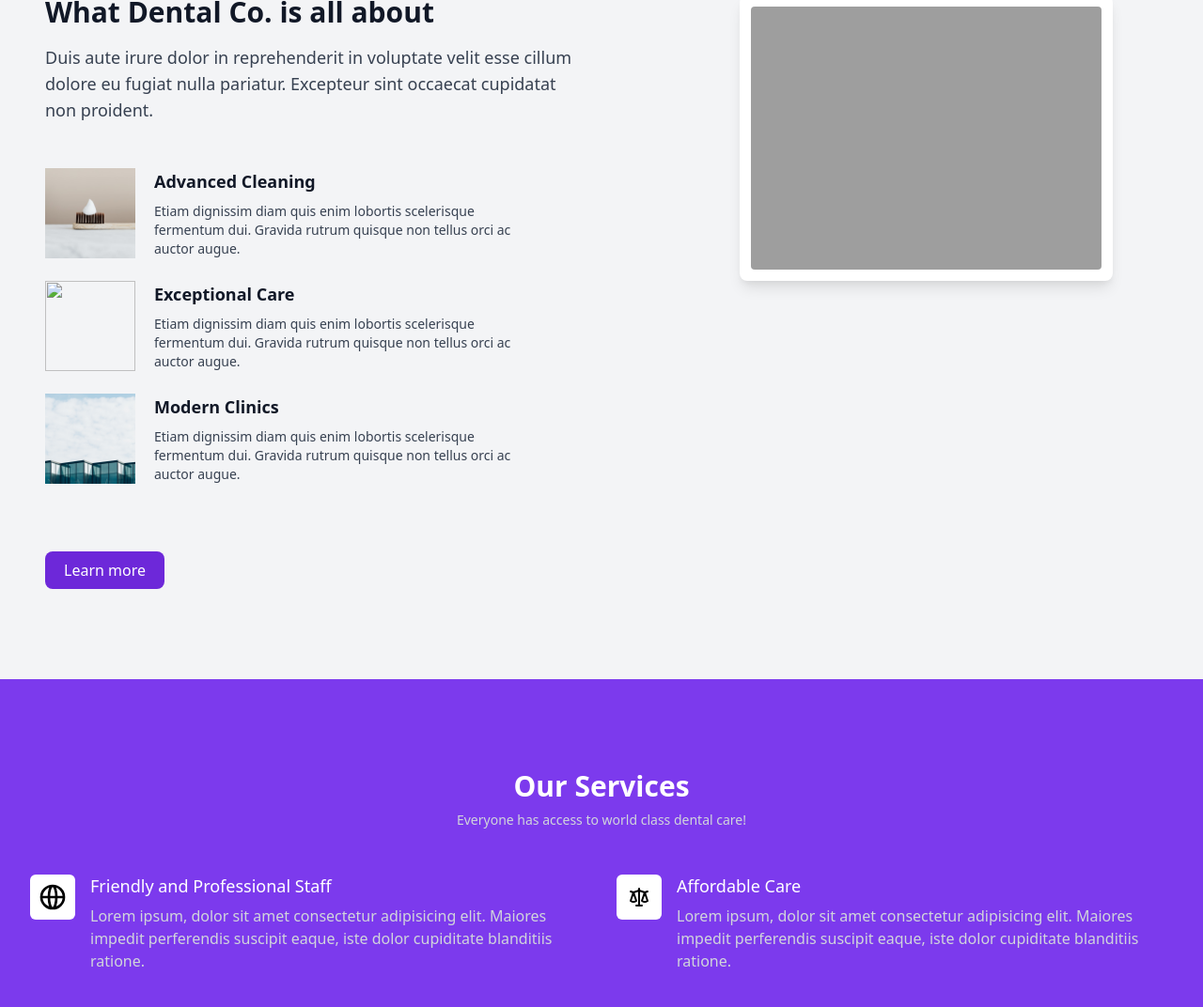
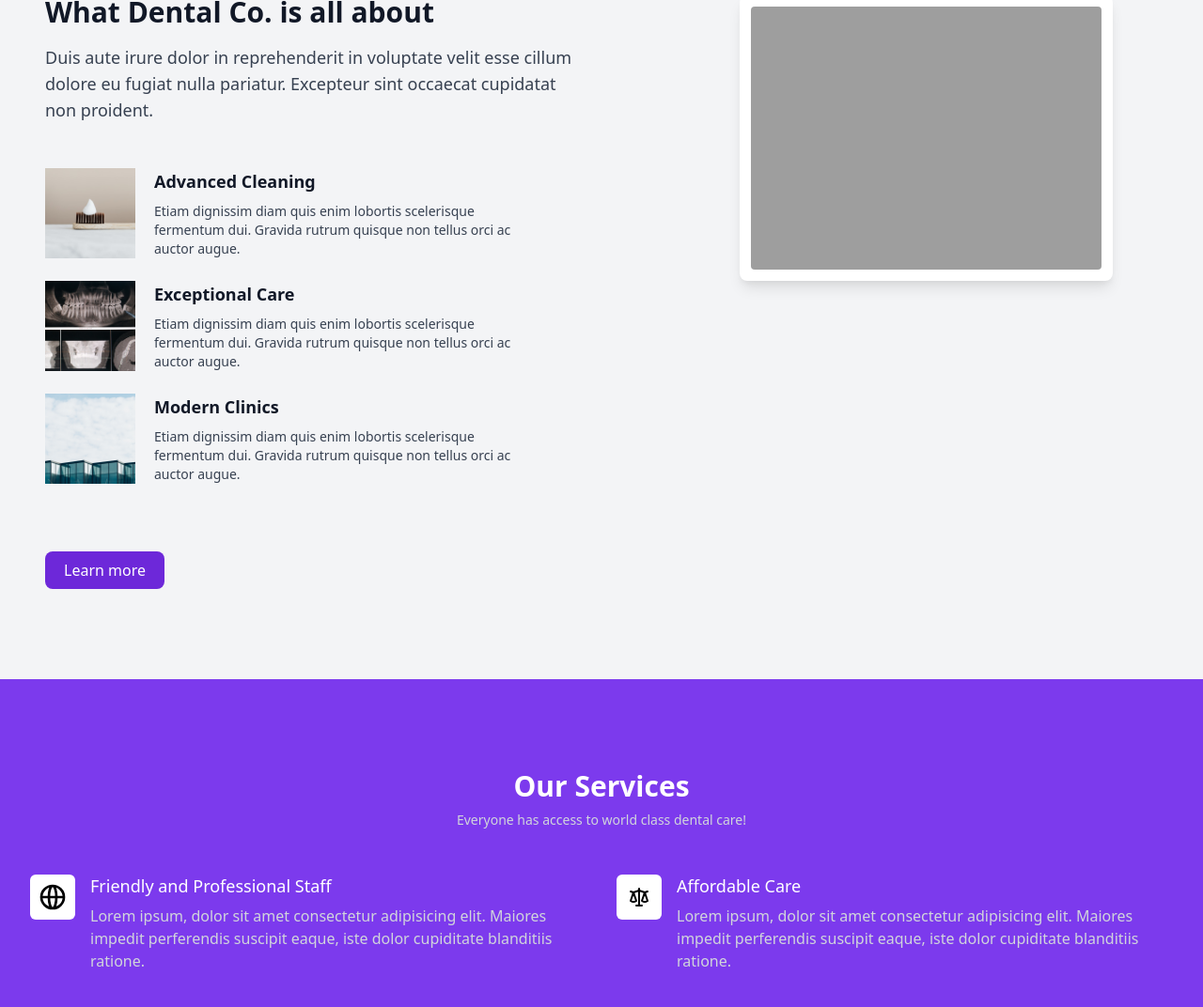
Before and after one commit to loganlaski/tailwind-template, a plain HTML site: page index.html in a window 1280 px wide. Shown: the part 609-1681 px from the top of the page at 94% size. Drawn offline with nearby package versions, Linux system fonts and the light colour scheme; the site is published under a folder, as on GitHub Pages, so addresses that start at the root find nothing.

Commit message:
Revise index.html

```diff
--- a/index.html
+++ b/index.html
@@ -210,7 +210,7 @@
               </li>
               <li class="flex items-center mb-6">
                 <img
-                  src="/assets/img/main-info2.png"
+                  src="assets/img/main-info2.png"
                   class="w-24 h-24 object-cover"
                 />
                 <div class="pl-5">
```
